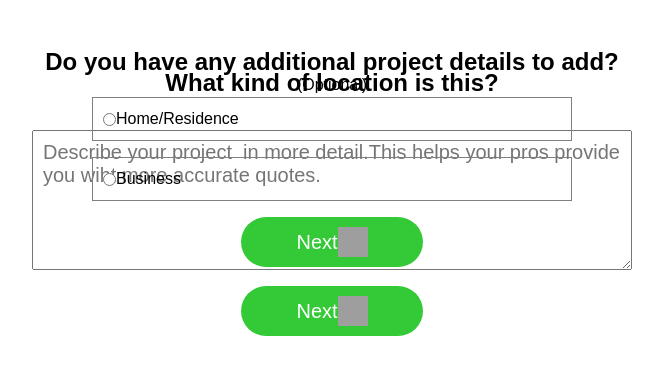
After one commit to gvatec/iflooruflooring, a PHP site: page /link1.php in a window 1280 px wide. The commit adds this page. Shown: the top 375 px of the page, without its empty margins (308-971 px from the left). Run offline with PHP 8.4, Linux system fonts and the light colour scheme; grey boxes are pictures that could not be loaded.

Commit message:
22/01/2022

```diff
--- a/index.php
+++ b/index.php
@@ -59,7 +59,7 @@ tecwebcod developers
         <div class="containerbtns">
             <div class="boxbtn1">
 
-                <a href="question1.php">Refinish Hardwoord Flooring</a><br><br>
+                <a href="link1.php">Refinish Hardwoord Flooring</a><br><br>
                 <a href="">Install or Replace Hardwoord Flooring</a><br><br>
                 <a href="">Repair Hardwoord Flooring</a>
             </div>
--- /dev/null
+++ b/link1.php
@@ -0,0 +1,141 @@
+<?php
+
+?>
+<!DOCTYPE html>
+<html lang="en">
+<head>
+    <meta charset="UTF-8">
+    <meta http-equiv="X-UA-Compatible" content="IE=edge">
+    <meta name="viewport" content="width=device-width, initial-scale=1.0">
+    <title>Home|I Floor U Flooring</title>
+    <style>
+        *{
+            margin:0;
+            padding:0;
+            box-sizing:border-box;
+            font-family: 'poppins',sans-serif;
+        }
+        body{
+            display:flex;
+            min-width:100%;
+            min-height:auto;
+            justify-content:center;
+            align-items:center;
+        }
+        .container{
+            display:flex;
+            justify-content:center;
+            align-items:center;
+            flex-direction:column;
+            margin-top:3rem;
+        }
+        .container textarea{
+            width:30em;
+            height:140px;
+
+        }
+        .container textarea[placeholder]{
+            font-size:20px;
+            outline:none;
+            padding:10px;
+        }
+        .container button{
+            width:182px;
+            height:50px;
+            border-radius:30px;
+            border:none;
+            background-color: #34ca37;
+            color:white;
+            font-size:20px;
+            margin-top:1rem;
+            cursor: pointer;
+            transition-duration:0.3s;
+            display:flex;
+            align-items:center;
+            justify-content:center;
+
+        }
+        .container button:hover{
+            background-color: #1c961e;
+
+        }
+        .container img{
+            width:30px;
+            height:30px;
+        }
+        .container2{
+            position:absolute;
+            display:flex;
+            flex-direction:column;
+            align-items:center;
+            justify-content:center;
+        }
+        .container2 .radio1{
+            width:30em;
+            height:44px;
+            display:flex;
+            align-items:center;
+            padding:11px 10px 11px;
+            border:1px solid grey;
+            margin-bottom:1rem;
+        }
+        .container2 .radio2{
+            width:30em;
+            height:44px;
+            display:flex;
+            align-items:center;
+            padding:11px 10px 11px;
+            border:1px solid grey;
+        }
+        .container2 button{
+            width:182px;
+            height:50px;
+            border-radius:30px;
+            border:none;
+            background-color: #34ca37;
+            color:white;
+            font-size:20px;
+            margin-top:1rem;
+            cursor: pointer;
+            transition-duration:0.3s;
+            display:flex;
+            align-items:center;
+            justify-content:center;
+        }
+        .container2 button:hover{
+            background-color: #1c961e;
+        }
+        .container2 img{
+            width:30px;
+            height:30px;
+        }
+
+    </style>
+</head>
+<body>
+    <div  class="container">
+        <h2>Do you have any additional project details to add?</h2>
+          <p>(Optional)</p><br><br>
+          <form style="display:flex; flex-direction:column;align-items:center;" action="" method="post">
+          <textarea name="" id="" cols="30" rows="10" placeholder="Describe your project  in more detail.This helps your pros provide you wiht more accurate quotes."></textarea>
+              <button class="nextquestion" type="submit">Next <img src="https://img.icons8.com/ios-filled/50/ffffff/chevron-right.png"/></button>
+          </form>
+    </div>
+    <div class="container2">
+        <h2>What kind of location is this?</h2>
+        <form style="display:flex; flex-direction:column;align-items:center;" action="" method="post">
+        <div class="radio1">
+            <input type="radio" name="tipodelocal" id="home_residence">
+            <label for="home_residence">Home/Residence</label><br>
+        </div>
+        <div class="radio2">
+            <input type="radio" name="tipodelocal" id="business">
+            <label for="business">Business</label>
+        </div>
+        <button class="nextquestion" type="submit">Next <img src="https://img.icons8.com/ios-filled/50/ffffff/chevron-right.png"/></button>
+
+        </form>
+    </div>
+    <script src="link1quest.js"></script>
+</body>
+</html>
--- /dev/null
+++ b/link1quest.js
@@ -0,0 +1,10 @@
+
+
+const  container1 = document.querySelector('.container1')
+const  container2 = document.querySelector('.container2')
+
+const btnnextquestion = document.querySelector('.nextquestion')
+btnnextquestion.onclick = ()=>{
+
+
+}
```
Also changed, not shown: question1.php (deleted, +0 -78 lines).
